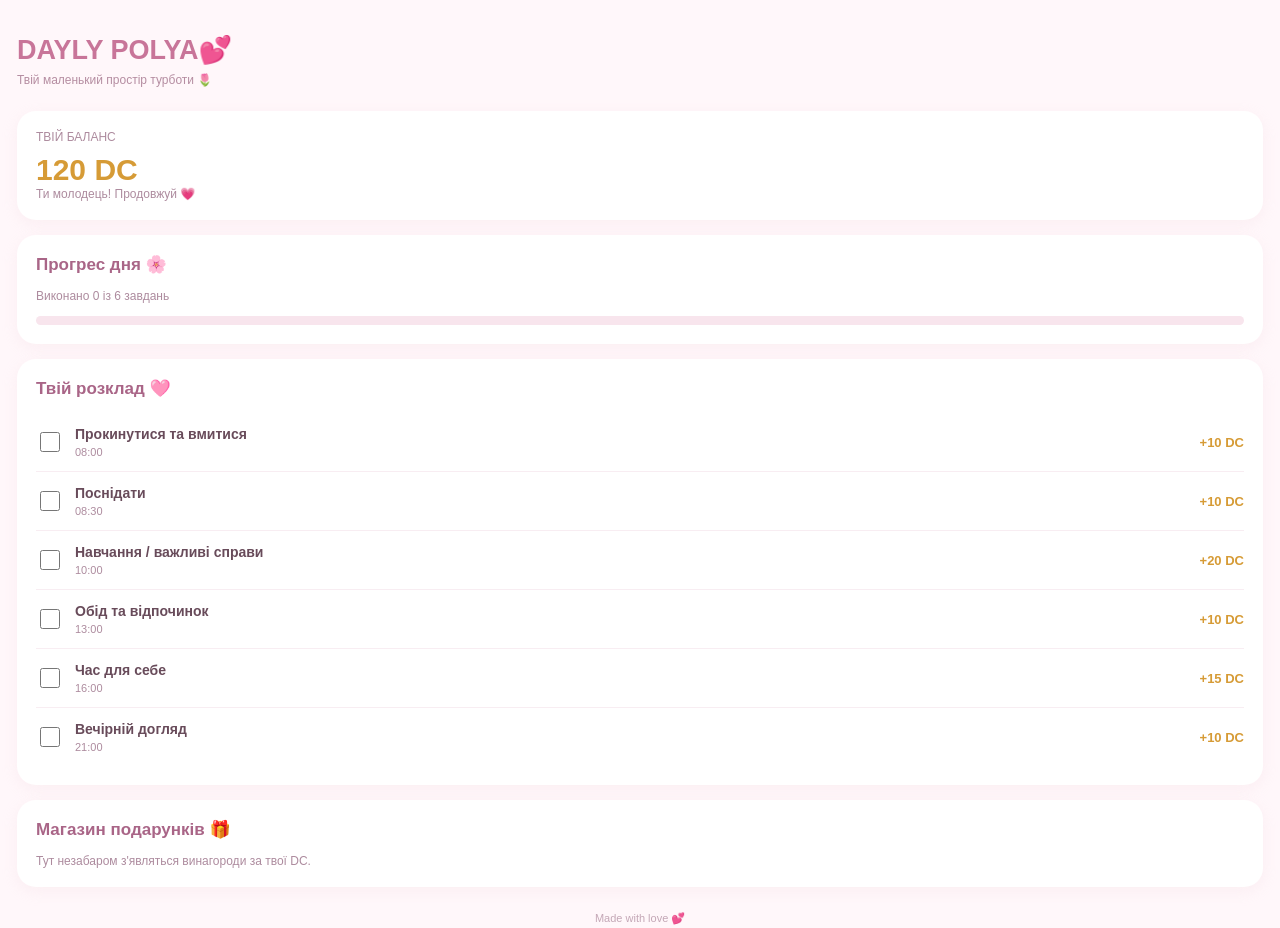
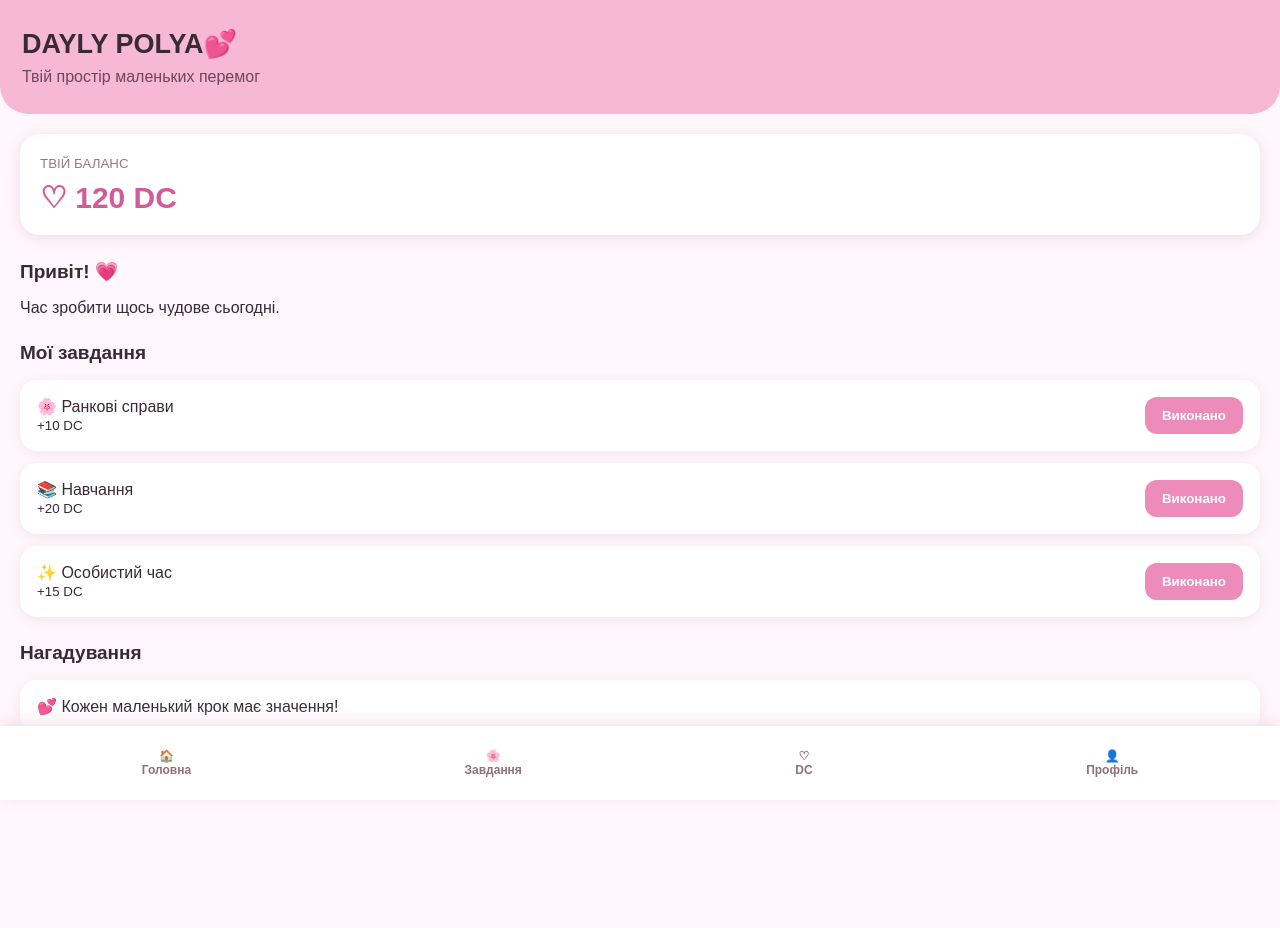
Before and after one commit to georgijlisenko70-art/dayly-polya., a plain HTML site: page index.html in a window 1280 px wide. After the commit the page ends 845 px from the top, so only its background shows below. Drawn offline with Linux system fonts and the light colour scheme.

Commit message:
Update index.html

```diff
--- a/index.html
+++ b/index.html
@@ -3,256 +3,71 @@
 <html lang="uk">
 <head>
 <meta charset="UTF-8">
-<meta name="viewport" content="width=device-width, initial-scale=1">
+<meta name="viewport" content="width=device-width, initial-scale=1.0">
 <title>DAYLY POLYA💕</title>
-
+<script src="https://telegram.org/js/telegram-web-app.js"></script>
 <style>
-* {
-  box-sizing: border-box;
-}
-
-body {
-  margin: 0;
-  padding: 22px 17px 35px;
-  background: #fff7fa;
-  color: #684b5a;
-  font-family: Arial, sans-serif;
-}
-
-header {
-  margin: 12px 0 24px;
-}
-
-h1 {
-  color: #c87599;
-  font-size: 27px;
-  margin: 0;
-}
-
-.subtitle {
-  color: #b58da1;
-  font-size: 12px;
-  margin-top: 7px;
-}
-
-.card {
-  background: white;
-  border-radius: 19px;
-  padding: 19px;
-  margin-bottom: 15px;
-  box-shadow: 0 4px 16px #e9cbd633;
-}
-
-.small {
-  color: #ad8b9e;
-  font-size: 12px;
-}
-
-.balance {
-  color: #d69b36;
-  font-size: 30px;
-  font-weight: bold;
-  margin-top: 9px;
-}
-
-.progress-bg {
-  height: 9px;
-  background: #f8e5ed;
-  border-radius: 20px;
-  margin-top: 13px;
-  overflow: hidden;
-}
-
-.progress-fill {
-  height: 100%;
-  width: 0%;
-  background: #de91b1;
-  border-radius: 20px;
-  transition: width .3s;
-}
-
-.task {
-  display: flex;
-  align-items: center;
-  gap: 12px;
-  padding: 13px 0;
-  border-bottom: 1px solid #f8edf2;
-}
-
-.task:last-child {
-  border-bottom: none;
-}
-
-.task input {
-  width: 20px;
-  height: 20px;
-  accent-color: #d985a8;
-}
-
-.task-info {
-  flex: 1;
-}
-
-.task-name {
-  font-size: 14px;
-  font-weight: bold;
-}
-
-.task-time {
-  color: #ad8b9e;
-  font-size: 11px;
-  margin-top: 4px;
-}
-
-.reward {
-  color: #d69b36;
-  font-size: 13px;
-  font-weight: bold;
-}
-
-.done .task-name {
-  text-decoration: line-through;
-  color: #bdaab4;
-}
-
-h2 {
-  font-size: 17px;
-  margin: 0 0 14px;
-  color: #a96587;
-}
-
-.footer {
-  text-align: center;
-  color: #c4a7b6;
-  font-size: 11px;
-  margin-top: 25px;
-}
+*{box-sizing:border-box}
+body{margin:0;background:#fff7fb;color:#382b34;font-family:Arial,sans-serif}
+header{background:#f6b8d5;padding:28px 22px;border-radius:0 0 28px 28px}
+h1{margin:0;font-size:27px}
+header p{margin:8px 0 0;color:#70465c}
+.balance{margin:20px;background:white;padding:20px;border-radius:20px;box-shadow:0 3px 15px #f0dce7}
+.balance small{color:#98778a}
+.coins{font-size:30px;font-weight:bold;margin-top:8px;color:#d45b99}
+main{padding:0 20px 100px}
+h2{font-size:19px;margin-top:25px}
+.card{background:white;border-radius:17px;padding:17px;margin:12px 0;box-shadow:0 3px 12px #f3e4ed}
+.item{display:flex;justify-content:space-between;align-items:center}
+button{background:#ed8cbb;color:white;border:0;border-radius:12px;padding:11px 17px;font-weight:bold}
+nav{position:fixed;bottom:0;left:0;width:100%;background:white;display:flex;justify-content:space-around;padding:15px 5px;box-shadow:0 -3px 15px #f0dce7}
+nav button{background:transparent;color:#8d7181;font-size:12px;padding:8px}
 </style>
 </head>
-
 <body>
-
 <header>
-  <h1>DAYLY POLYA💕</h1>
-  <div class="subtitle">Твій маленький простір турботи 🌷</div>
+<h1>DAYLY POLYA💕</h1>
+<p>Твій простір маленьких перемог</p>
 </header>
-
-<div class="card">
-  <div class="small">ТВІЙ БАЛАНС</div>
-  <div class="balance"><span id="balance">120</span> DC</div>
-  <div class="small">Ти молодець! Продовжуй 💗</div>
+<div class="balance">
+<small>ТВІЙ БАЛАНС</small>
+<div class="coins">♡ 120 DC</div>
 </div>
-
-<div class="card">
-  <h2>Прогрес дня 🌸</h2>
-  <div class="small">
-    Виконано <span id="completed">0</span> із
-    <span id="total">6</span> завдань
-  </div>
-
-  <div class="progress-bg">
-    <div class="progress-fill" id="progress"></div>
-  </div>
+<main>
+<h2>Привіт! 💗</h2>
+<p>Час зробити щось чудове сьогодні.</p>
+<h2>Мої завдання</h2>
+<div class="card item">
+<div>🌸 Ранкові справи<br><small>+10 DC</small></div>
+<button onclick="complete(this)">Виконано</button>
 </div>
-
-<div class="card">
-  <h2>Твій розклад 🩷</h2>
-  <div id="tasks"></div>
+<div class="card item">
+<div>📚 Навчання<br><small>+20 DC</small></div>
+<button onclick="complete(this)">Виконано</button>
 </div>
-
-<div class="card">
-  <h2>Магазин подарунків 🎁</h2>
-  <div class="small">
-    Тут незабаром з'являться винагороди за твої DC.
-  </div>
+<div class="card item">
+<div>✨ Особистий час<br><small>+15 DC</small></div>
+<button onclick="complete(this)">Виконано</button>
 </div>
-
-<div class="footer">
-  Made with love 💕
-</div>
-
+<h2>Нагадування</h2>
+<div class="card">💕 Кожен маленький крок має значення!</div>
+</main>
+<nav>
+<button onclick="location.reload()">🏠<br>Головна</button>
+<button onclick="alert('Розділ завдань')">🌸<br>Завдання</button>
+<button onclick="alert('Твій баланс: '+balance+' DC')">♡<br>DC</button>
+<button onclick="alert('Профіль користувача')">👤<br>Профіль</button>
+</nav>
 <script>
-let balance = 120;
-
-const taskList = [
-  { time: "08:00", name: "Прокинутися та вмитися", reward: 10 },
-  { time: "08:30", name: "Поснідати", reward: 10 },
-  { time: "10:00", name: "Навчання / важливі справи", reward: 20 },
-  { time: "13:00", name: "Обід та відпочинок", reward: 10 },
-  { time: "16:00", name: "Час для себе", reward: 15 },
-  { time: "21:00", name: "Вечірній догляд", reward: 10 }
-];
-
-const completedTasks = new Set();
-
-function renderTasks() {
-  const container = document.getElementById("tasks");
-  container.innerHTML = "";
-
-  taskList.forEach((task, index) => {
-    const isDone = completedTasks.has(index);
-
-    const row = document.createElement("div");
-    row.className = "task" + (isDone ? " done" : "");
-
-    const checkbox = document.createElement("input");
-    checkbox.type = "checkbox";
-    checkbox.checked = isDone;
-
-    checkbox.addEventListener("change", () => {
-      if (checkbox.checked) {
-        completedTasks.add(index);
-        balance += task.reward;
-      } else {
-        completedTasks.delete(index);
-        balance -= task.reward;
-      }
-
-      update();
-    });
-
-    const info = document.createElement("div");
-    info.className = "task-info";
-
-    const name = document.createElement("div");
-    name.className = "task-name";
-    name.textContent = task.name;
-
-    const time = document.createElement("div");
-    time.className = "task-time";
-    time.textContent = task.time;
-
-    info.appendChild(name);
-    info.appendChild(time);
-
-    const reward = document.createElement("div");
-    reward.className = "reward";
-    reward.textContent = "+" + task.reward + " DC";
-
-    row.appendChild(checkbox);
-    row.appendChild(info);
-    row.appendChild(reward);
-
-    container.appendChild(row);
-  });
+let balance=120;
+function complete(btn){
+if(btn.disabled)return;
+let amount=Number(btn.parentElement.querySelector('small').textContent.match(/\d+/)[0]);
+balance+=amount;
+document.querySelector('.coins').textContent='♡ '+balance+' DC';
+btn.textContent='Готово ✓';
+btn.disabled=true;
 }
-
-function update() {
-  document.getElementById("balance").textContent = balance;
-
-  const count = completedTasks.size;
-  const total = taskList.length;
-  const percent = total ? (count / total) * 100 : 0;
-
-  document.getElementById("completed").textContent = count;
-  document.getElementById("total").textContent = total;
-  document.getElementById("progress").style.width = percent + "%";
-
-  renderTasks();
-}
-
-update();
 </script>
-
 </body>
 </html>
```
